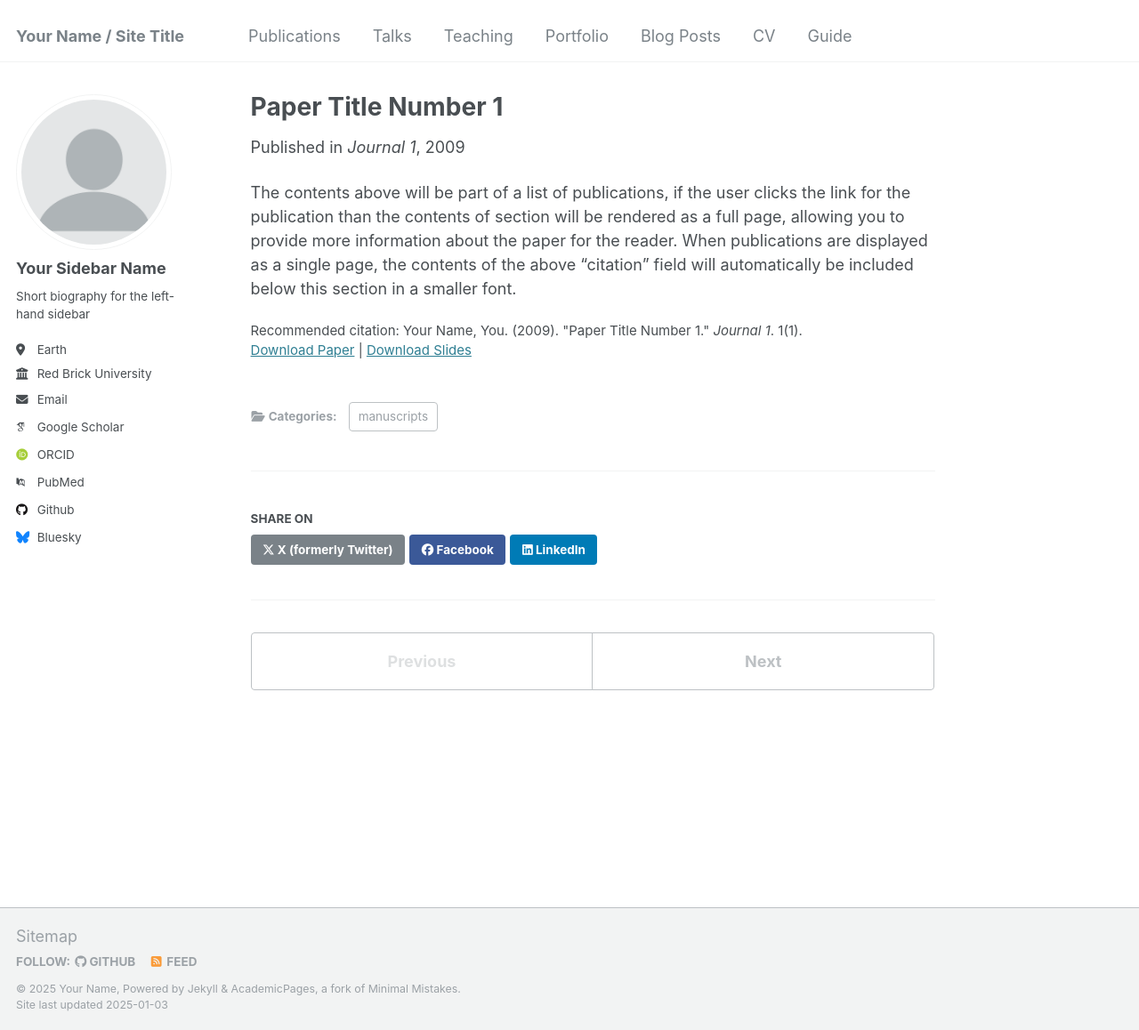
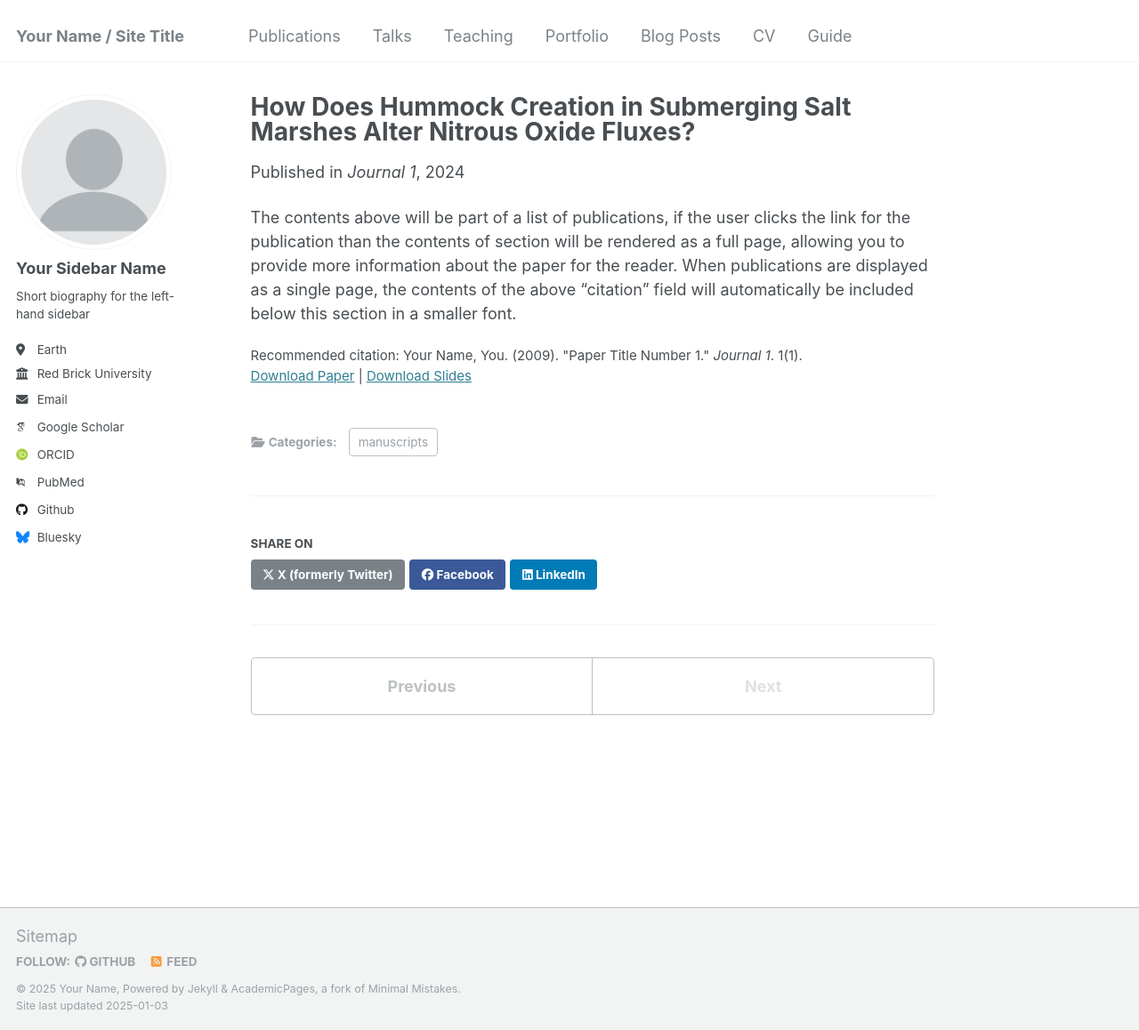
Before and after one commit to juliettedoyle/juliettedoyle.github.io, a Jekyll site: the page built from _publications/2009-10-01-paper-title-number-1.md, in a window 1280 px wide and 1158 px high. Shown: the whole window at 89% size. Built offline with Jekyll 4.4.1, drawn with Linux system fonts in a browser that asks for light colours; some web fonts are replaced.

Commit message:
Update 2009-10-01-paper-title-number-1.md

```diff
--- a/_publications/2009-10-01-paper-title-number-1.md
+++ b/_publications/2009-10-01-paper-title-number-1.md
@@ -1,13 +1,13 @@
 ---
-title: "Paper Title Number 1"
+title: "How Does Hummock Creation in Submerging Salt Marshes Alter Nitrous Oxide Fluxes?"
 collection: publications
 category: manuscripts
 permalink: /publication/2009-10-01-paper-title-number-1
-excerpt: 'This paper is about the number 1. The number 2 is left for future work.'
-date: 2009-10-01
+excerpt: 'This paper is about...'
+date: 2024-05-01
 venue: 'Journal 1'
 slidesurl: 'http://academicpages.github.io/files/slides1.pdf'
-paperurl: 'http://academicpages.github.io/files/paper1.pdf'
+paperurl: 'https://digitalcommons.lib.uconn.edu/cgi/viewcontent.cgi?article=2041&context=srhonors_theses'
 citation: 'Your Name, You. (2009). &quot;Paper Title Number 1.&quot; <i>Journal 1</i>. 1(1).'
 ---
 
```
